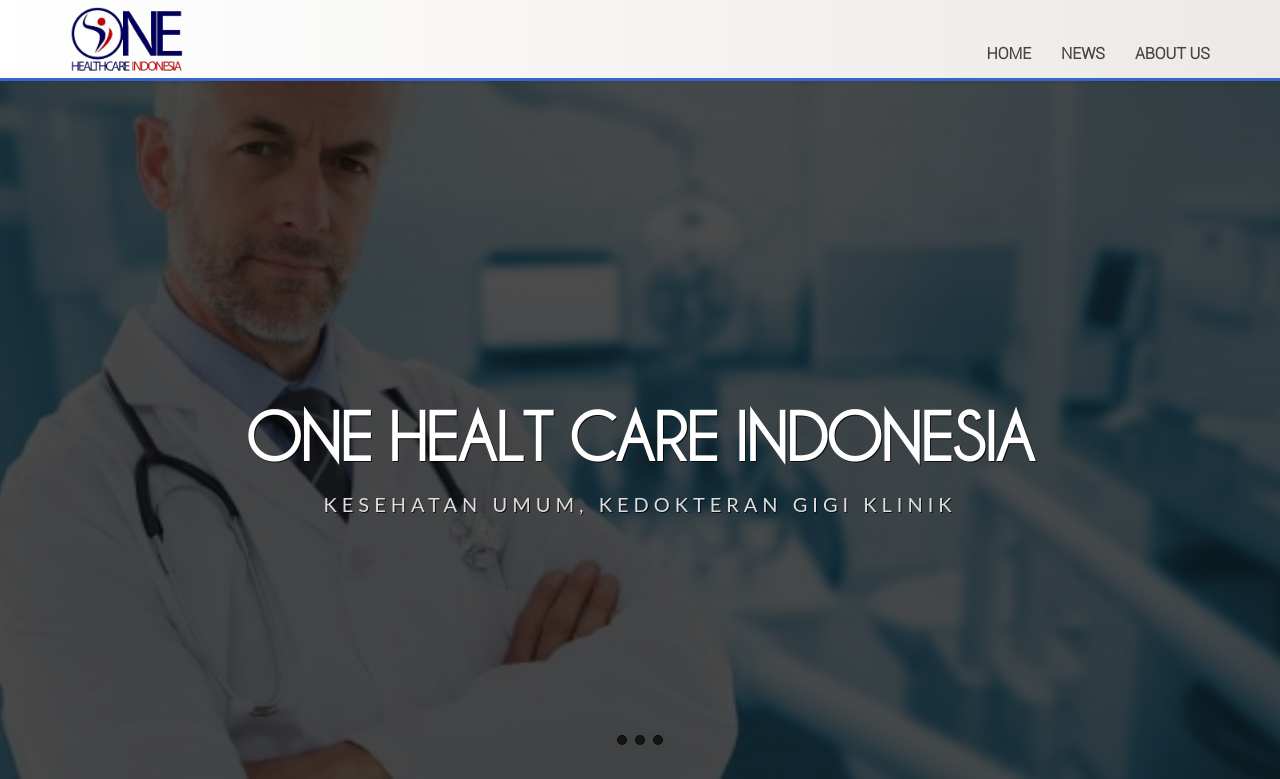
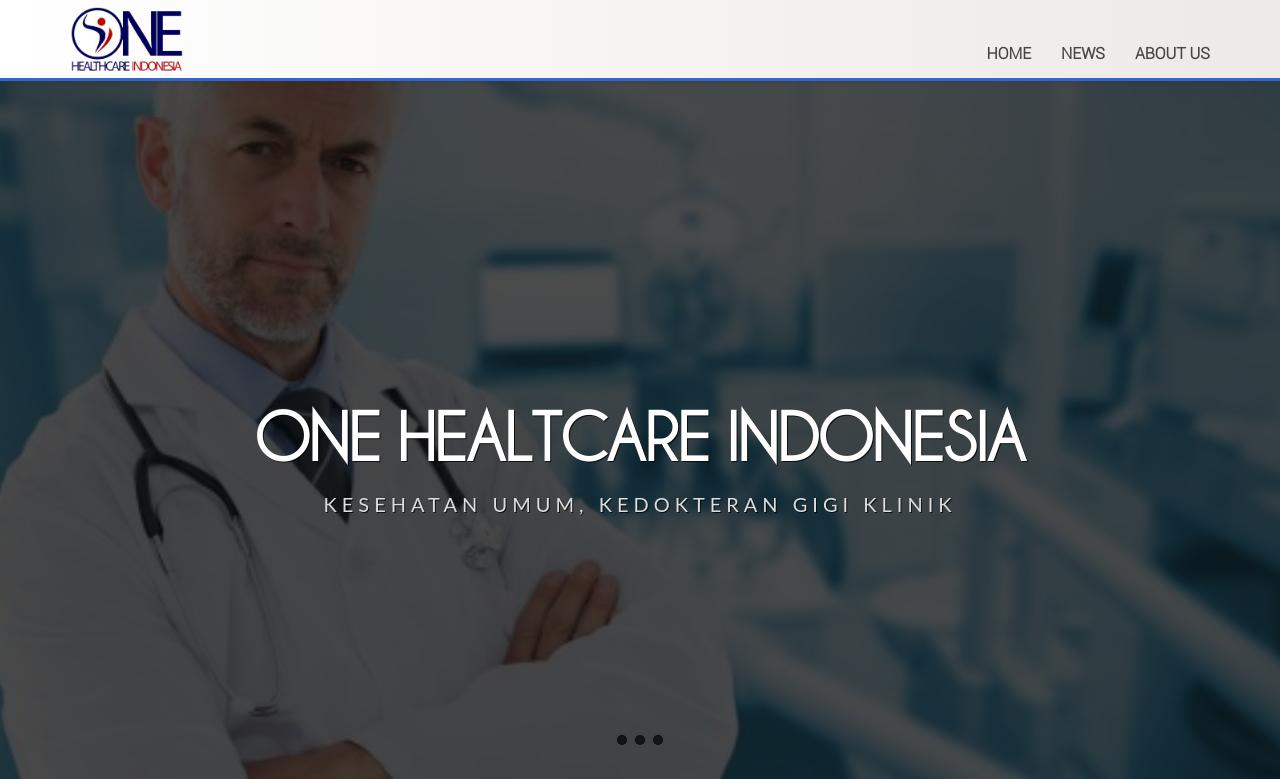
Before and after one commit to crayongenerateon/ohi, a CodeIgniter app: page /database/ in a window 1280 px wide. Shown: the top 779 px of the page. Run offline with CodeIgniter, Linux system fonts and the light colour scheme; data that the repository does not hold is empty; some libraries are stand-ins or nearby versions.

Commit message:
gambar slider ok

```diff
--- a/application/views/templates/base.php
+++ b/application/views/templates/base.php
@@ -7,7 +7,7 @@
   <meta name="description" content="">
   <meta name="author" content="">
 
-  <title> OHCI | one healt care indonesia</title>
+  <title> OHI | one healtcare indonesia</title>
   <link rel="shortcut icon" href="<?php echo base_url('media/img/logo.png') ?>">
   <!-- Bootstrap Core CSS -->
   <link href="<?php echo base_url('');?>media/template/media/css/bootstrap.min.css" rel="stylesheet" type="text/css">
@@ -104,7 +104,7 @@
           <div class="slide-1"></div>
           <div class="hero">
             <hgroup>
-              <h1>one healt care indonesia</h1>
+              <h1>one healtcare indonesia</h1>
               <h3>kesehatan umum, kedokteran gigi Klinik</h3>
             </hgroup>
           </div>
@@ -113,7 +113,7 @@
           <div class="slide-2"></div>
           <div class="hero">
             <hgroup>
-              <h1>one healt care indonesia</h1>
+              <h1>one healtcare indonesia</h1>
               <h3>It Pays to Live Healthy</h3>
             </hgroup>
           </div>
@@ -122,7 +122,7 @@
           <div class="slide-3"></div>
           <div class="hero">
             <hgroup>
-              <h1>one healt care indonesia</h1>
+              <h1>one healtcare indonesia</h1>
               <h3>Get start your next awesome project</h3>
             </hgroup>
           </div>
--- a/media/template/media/css/custom.css
+++ b/media/template/media/css/custom.css
@@ -368,13 +368,13 @@ of those sections to manage the look and feel of the site. */
   background-repeat: no-repeat;
 }
 .fade-carousel .slides .slide-1 {
-  background-image: url(../images/support/3.JPG);
+  background-image: url(../images/support/3.jpg);
 }
 .fade-carousel .slides .slide-2 {
-  background-image: url(../images/support/1.JPG);
+  background-image: url(../images/support/1.jpg);
 }
 .fade-carousel .slides .slide-3 {
-  background-image: url(../images/support/2.JPG);
+  background-image: url(../images/support/2.jpg);
 }
 
 /********************************/
```
